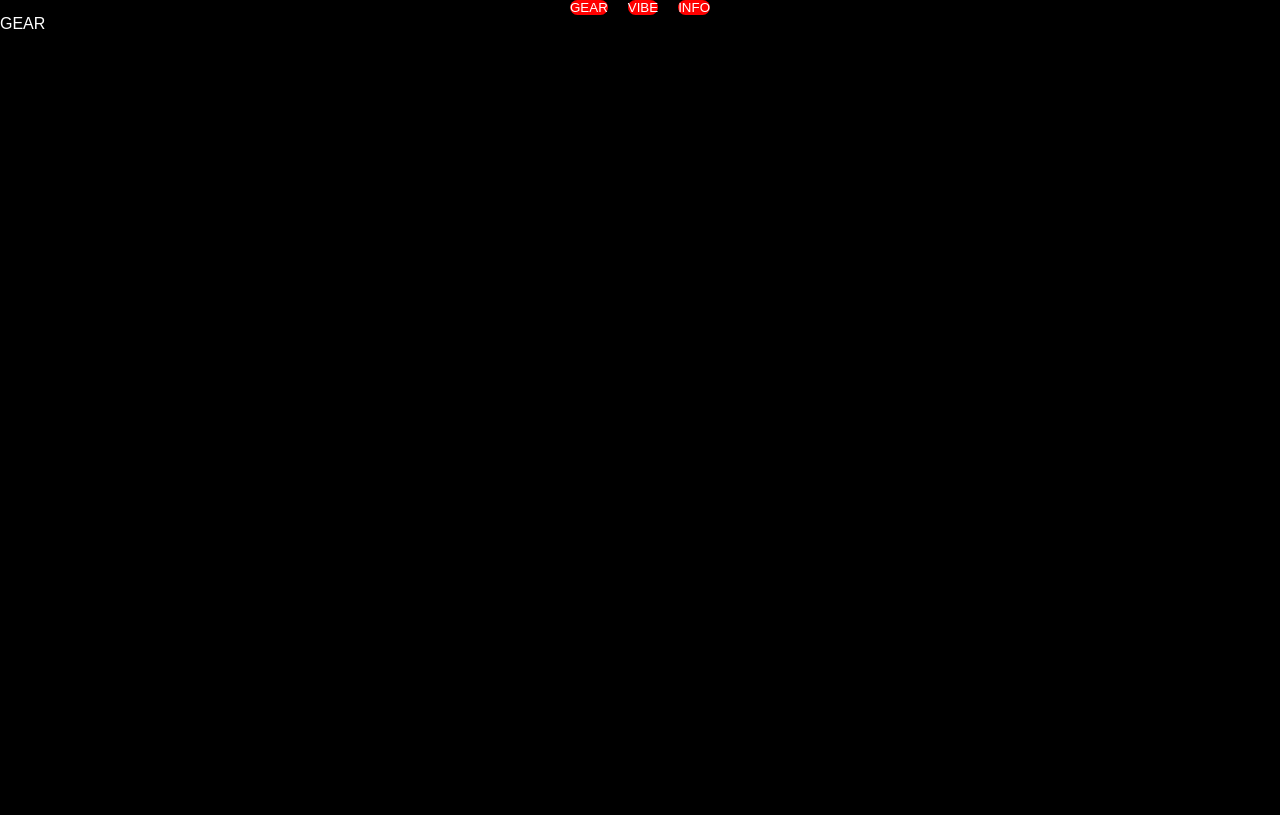
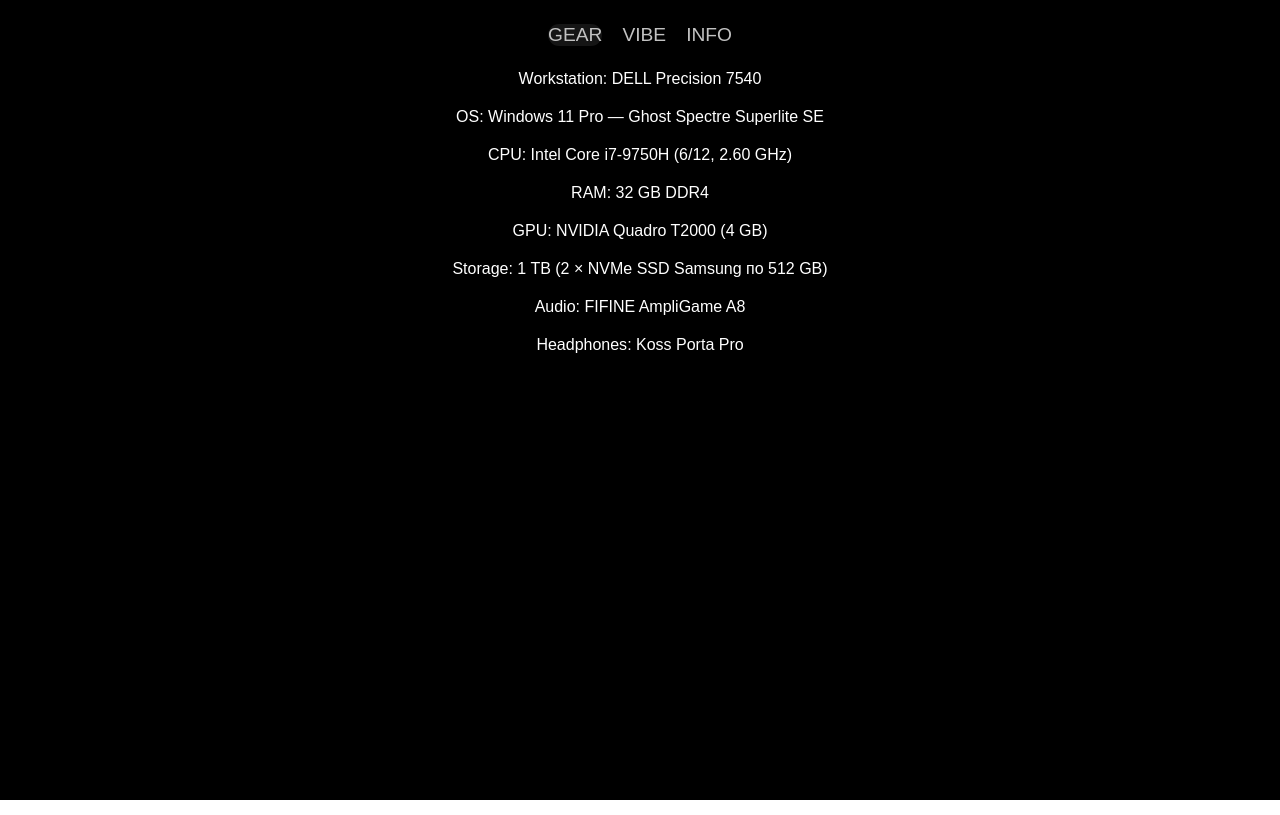
Before and after one commit to Kaydjen/personal-site, a Next.js app: page / in a window 1280 px wide. Built offline with nearby package versions, Linux system fonts and the light colour scheme.

Commit message:
feat: add basic setup for first segment - GEAR

```diff
--- a/app/page.module.css
+++ b/app/page.module.css
@@ -4,7 +4,8 @@
   color: #fff;
 }
 
-.navv {
+.segment_control {
+  margin-top: 24px;
   display: flex;
   flex-direction: row;
   justify-content: center;
@@ -12,11 +13,23 @@
   gap: 20px;
 }
 
+.general_segment_1 {
+  margin-top: 24px;
+  display: flex;
+  flex-direction: column;
+  align-items: center;
+  gap: 20px;
+}
 
-.tab {
-  background: red;
-  color: #fff;
+.segment {
+  background: transparent;
+  color: #c2c2c2;
+  font-size: larger;
   border: none;
   padding: 10px 20;
   border-radius: 20px;
 }
+
+.segment_active {
+  background: #151515;
+}
--- a/app/page.tsx
+++ b/app/page.tsx
@@ -1,6 +1,5 @@
 "use client";
 
-import Image from "next/image";
 import styles from "./page.module.css";
 import { useState } from "react";
 
@@ -9,23 +8,87 @@
   const segment_2 = "VIBE";
   const segment_3 = "INFO";
 
-
   const [activeTab, setActiveTab] = useState("GEAR");
 
   return (
     <div className={styles.page}>
-      <nav className={styles.navv}>
-        <button className={styles.tab} onClick={() => setActiveTab(segment_1)}>
+      <nav className={styles.segment_control}>
+        <button
+          className={determineSegmentStyle(activeTab, segment_1)}
+          onClick={() => setActiveTab(segment_1)}
+        >
           {segment_1}
         </button>
-        <button className={styles.tab} onClick={() => setActiveTab(segment_2)}>
+        <button
+          className={determineSegmentStyle(activeTab, segment_2)}
+          onClick={() => setActiveTab(segment_2)}
+        >
           {segment_2}
         </button>
-        <button className={styles.tab} onClick={() => setActiveTab(segment_3)}>
+        <button
+          className={determineSegmentStyle(activeTab, segment_3)}
+          onClick={() => setActiveTab(segment_3)}
+        >
           {segment_3}
         </button>
       </nav>
-      <nav className={styles.page}>{activeTab}</nav>
+      {activeTab === segment_1 ? (
+        <div className={styles.general_segment_1}>{renderSpecs()}</div>
+      ) : activeTab === segment_2 ? (
+        "VIBE CONTEXT"
+      ) : (
+        "INFO CONTEXT"
+      )}
     </div>
   );
 }
+
+function determineSegmentStyle(activeTab: string, segment: string): string {
+  return activeTab === segment
+    ? styles.segment + " " + styles.segment_active
+    : styles.segment;
+}
+
+function renderSpecs() {
+  return specs.map((spec) => (
+    <div key={spec.name}>
+      <span>{spec.name}: </span>
+      <span>{spec.value}</span>
+    </div>
+  ));
+}
+
+const specs = [
+  {
+    name: "Workstation",
+    value: "DELL Precision 7540",
+  },
+  {
+    name: "OS",
+    value: "Windows 11 Pro — Ghost Spectre Superlite SE",
+  },
+  {
+    name: "CPU",
+    value: "Intel Core i7-9750H (6/12, 2.60 GHz)",
+  },
+  {
+    name: "RAM",
+    value: "32 GB DDR4",
+  },
+  {
+    name: "GPU",
+    value: "NVIDIA Quadro T2000 (4 GB)",
+  },
+  {
+    name: "Storage",
+    value: "1 TB (2 × NVMe SSD Samsung по 512 GB)",
+  },
+  {
+    name: "Audio",
+    value: "FIFINE AmpliGame A8",
+  },
+  {
+    name: "Headphones",
+    value: "Koss Porta Pro",
+  },
+];
```
